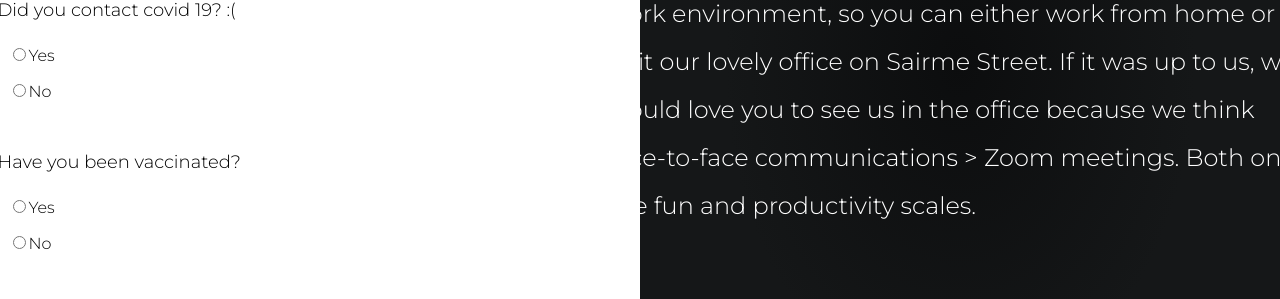
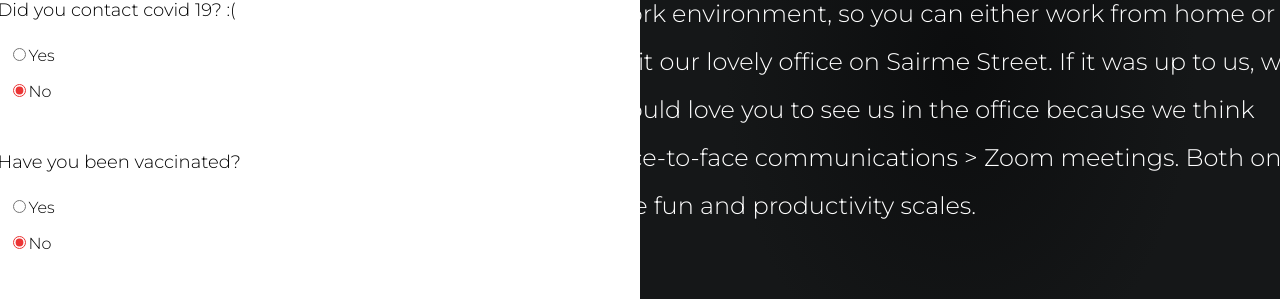
Before and after one commit to gonjila/Rocketeer-questionnaire, a React (Create React App) app: page /covid in a window 1280 px wide. Shown: the part 398-697 px from the top of the page. Built offline with nearby package versions, Linux system fonts and the light colour scheme.

Commit message:
restored inputs on covid page

```diff
--- a/src/pages/covid-policies.jsx
+++ b/src/pages/covid-policies.jsx
@@ -1,10 +1,11 @@
 import { useState, useRef } from "react";
 import { useNavigate } from "react-router-dom";
 import { useForm } from "react-hook-form";
-import { useDispatch } from "react-redux";
+import { useDispatch, useSelector } from "react-redux";
 import styled from "styled-components";
 
 import { ADD_COVID } from "../redux/actions";
+import { covid } from "../redux/selectors";
 
 import DarkComponent from "../components/dark-side";
 import DotsOfPages from "../components/page-dots";
@@ -13,9 +14,12 @@ function CovidPage() {
   const formRef = useRef();
   const navigate = useNavigate();
   const dispatch = useDispatch();
+  const covidSelectors = useSelector(covid);
 
-  const [covidContacted, setCovidContacted] = useState(false);
-  const [vaccinated, setVaccinated] = useState(false);
+  const [covidContacted, setCovidContacted] = useState(
+    covidSelectors?.had_covid
+  );
+  const [vaccinated, setVaccinated] = useState(covidSelectors?.vaccinated);
 
   const {
     handleSubmit,
@@ -46,7 +50,10 @@ function CovidPage() {
               <input
                 id="Office"
                 type="radio"
-                value="From Sairme Office"
+                value="from_office"
+                defaultChecked={
+                  covidSelectors?.work_preference === "from_office"
+                }
                 {...register("work_preference", { required: true })}
               />
               From Sairme Office
@@ -56,7 +63,8 @@ function CovidPage() {
               <input
                 id="Home"
                 type="radio"
-                value="From Home"
+                value="from_home"
+                defaultChecked={covidSelectors?.work_preference === "from_home"}
                 {...register("work_preference", { required: true })}
               />
               From Home
@@ -66,7 +74,8 @@ function CovidPage() {
               <input
                 id="Hybrid"
                 type="radio"
-                value="Hybrid"
+                value="hybrid"
+                defaultChecked={covidSelectors?.work_preference === "hybrid"}
                 {...register("work_preference", { required: true })}
               />
               Hybrid
@@ -83,6 +92,7 @@ function CovidPage() {
               <input
                 id="contacted"
                 type="radio"
+                defaultChecked={covidSelectors?.had_covid}
                 value
                 onClick={() => setCovidContacted(true)}
                 {...register("had_covid", { required: true })}
@@ -94,6 +104,7 @@ function CovidPage() {
               <input
                 id="noContacted"
                 type="radio"
+                defaultChecked={!covidSelectors?.had_covid}
                 value={false}
                 onClick={() => setCovidContacted(false)}
                 {...register("had_covid", { required: true })}
@@ -115,6 +126,7 @@ function CovidPage() {
               className="input"
               type="date"
               placeholder="Date"
+              defaultValue={covidSelectors?.had_covid_at}
               {...register("had_covid_at", { required: covidContacted })}
             />
             {errors?.had_covid_at && (
@@ -129,7 +141,7 @@ function CovidPage() {
               <input
                 id="vaccined"
                 type="radio"
-                // defaultChecked={}
+                defaultChecked={covidSelectors?.vaccinated}
                 value
                 onClick={() => setVaccinated(true)}
                 {...register("vaccinated", { required: true })}
@@ -141,7 +153,7 @@ function CovidPage() {
               <input
                 id="notVaccined"
                 type="radio"
-                // defaultChecked={}
+                defaultChecked={!covidSelectors?.vaccinated}
                 value={false}
                 onClick={() => setVaccinated(false)}
                 {...register("vaccinated", { required: true })}
@@ -162,6 +174,7 @@ function CovidPage() {
               className="input"
               type="date"
               placeholder="Date"
+              defaultValue={covidSelectors?.vaccinated_at}
               {...register("vaccinated_at", { required: vaccinated })}
             />
             {errors?.vaccinated_at && (
```
